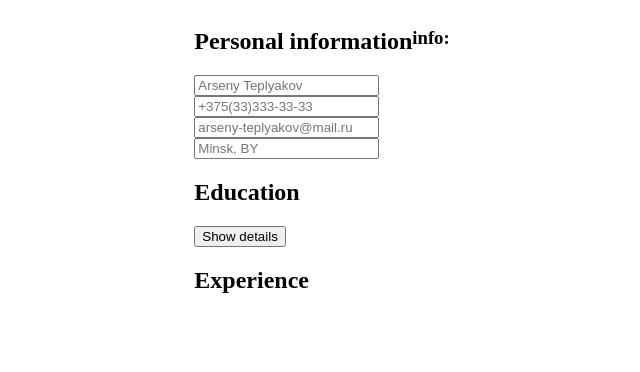
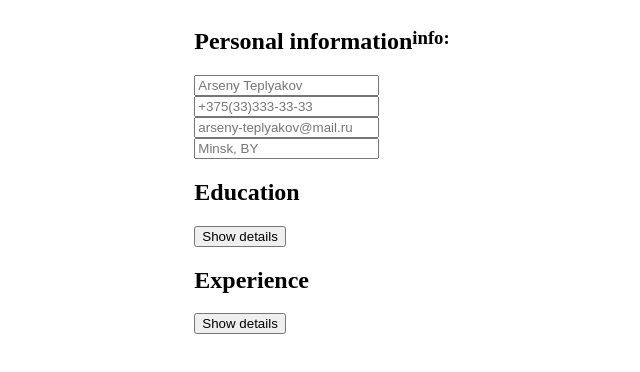
Before and after one commit to Arseni20032/cv-application, a React (Vite) app: page / in a window 1280 px wide. Shown: the top 372 px of the page, without its empty margins (318-958 px from the left). Built offline with nearby package versions, Linux system fonts and the light colour scheme.

Commit message:
add experience block and create different states for education and experience

```diff
--- a/src/components/Experience.jsx
+++ b/src/components/Experience.jsx
@@ -1,19 +1,28 @@
-export default function ExperienceBlockForm() {
+export default function ExperienceBlockForm({showMore, handleShow, formData, onInputChange }) {
     return (<div className="main">
         <form>
             <h2>Experience</h2>
-            {/* <div>
-                <input type="text" name="name" value={formData.name} placeholder="Arseny Teplyakov" onChange={onInputChange}/>
+            <button type="button" onClick={handleShow}>
+                    {showMore ? 'Hide' : 'Show'} details
+                </button>
+                {showMore &&
+                <div>
+                    <div>
+                        <input type="text" name="education" value={formData.experience} placeholder="Enter school / university" onChange={onInputChange}/>
                     </div>
                     <div>
-                <input type="tel" name="phone" value={formData.phone} placeholder="+375(33)333-33-33" onChange={onInputChange}/>
+                        <input type="date" name="startDate" value={formData.startDate} onChange={onInputChange}/>
                     </div>
                     <div>
-                <input type="email" name="email" value={formData.email} placeholder="arseny-teplyakov@mail.ru" onChange={onInputChange}/>
+                        <input type="date" name="endDate" value={formData.endDate} onChange={onInputChange}/>
                     </div>
                     <div>
-                <input type="text" name="address" value={formData.address} placeholder="Minsk, BY" onChange={onInputChange}/>
-            </div> */}
+                        <input type="text" name="location" value={formData.location} placeholder="Minsk, BY" onChange={onInputChange}/>
+                    </div>
+                    <div>
+                        <input type="textarea" name="description" value={formData.description} placeholder="Minsk, BY" onChange={onInputChange}/>
+                    </div>
+                </div>}
         </form>
     </div>)
 }
--- a/src/components/MainBlock.jsx
+++ b/src/components/MainBlock.jsx
@@ -7,15 +7,18 @@ import "../styles/MainBlockStyle.scss";
 
 
 export default function MainBlockForm() {
+    const [showMoreEducation, setShowMoreEducation] = useState(false);
+    const [showMoreExperience, setShowMoreExperience] = useState(false);
     const [formData, setFormData] = useState({
         name: '',
         phone: '',
         email: '',
         address: '',
-        education: '',
         startDate: '',
         endDate: '',
         location: '',
+        education: '',
+        description: '',
     })
 
     const handleInputChange = (e) => {
@@ -26,15 +29,15 @@ export default function MainBlockForm() {
         }));
     };
 
-    const [showMore, setShow] = useState(false);
-    const handleShow = () => setShow(!showMore);
+    const handleShowEducation = () => setShowMoreEducation(!showMoreEducation);
+    const handleShowExperience = () => setShowMoreExperience(!showMoreExperience);
 
     return (<div className="main-block">
         <div className="content-block">
             <div className="addition-info-block">
                 <GeneralInfoForm formData={formData} onInputChange={handleInputChange}/>
-                <EducationBlockForm formData={formData} showMore={showMore} handleShow={handleShow} onInputChange={handleInputChange}/>
-                <ExperienceBlockForm/>
+                <EducationBlockForm formData={formData} showMore={showMoreEducation} handleShow={handleShowEducation} onInputChange={handleInputChange}/>
+                <ExperienceBlockForm formData={formData} showMore={showMoreExperience} handleShow={handleShowExperience} onInputChange1={handleInputChange}/>
 
             </div>
             <div className="info-block">
```
Lines whose indentation alone changed are shown as unchanged.
